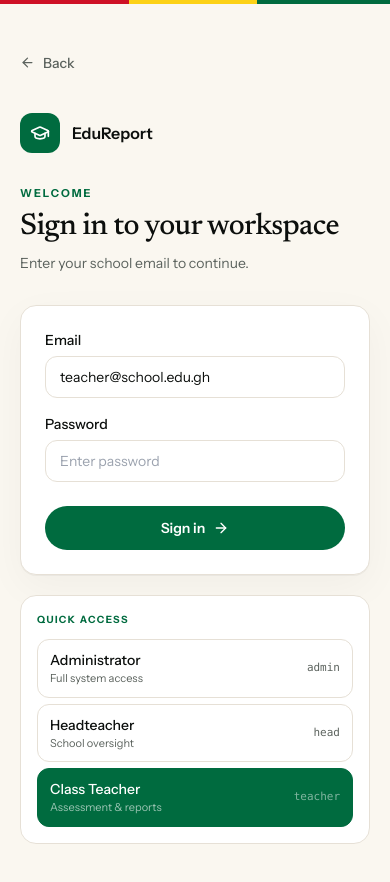
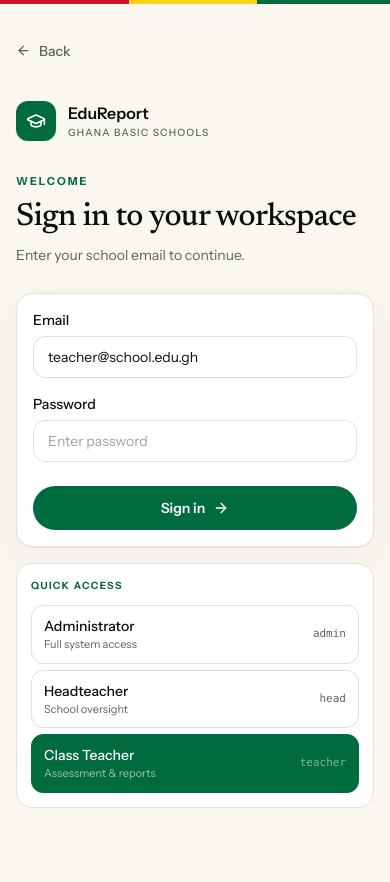
Before and after one commit to MAWUENAMM/terminal-report-system, a Next.js app: page /login in a window 390 px wide. Shown: the top 882 px of the page. After the commit the page ends 844 px from the top, so only its background shows below. Built offline with nearby package versions, Linux system fonts and the light colour scheme.

Commit message:
Fix mobile login branding and responsive spacing

```diff
--- a/src/app/login/page.tsx
+++ b/src/app/login/page.tsx
@@ -85,8 +85,8 @@ export default function LoginPage() {
           </div>
         </section>
 
-        <section className="flex items-center justify-center px-5 py-12 sm:px-8">
-          <div className="w-full max-w-[400px] animate-fade-up">
+        <section className="flex min-w-0 items-center justify-center px-4 py-8 sm:px-8 sm:py-12">
+          <div className="w-full max-w-[400px] min-w-0 animate-fade-up">
             <Link
               href="/"
               className="mb-10 inline-flex items-center gap-2 text-sm font-medium text-muted hover:text-ink"
@@ -95,22 +95,30 @@ export default function LoginPage() {
               Back
             </Link>
 
-            <div className="mb-8 flex items-center gap-3 lg:hidden">
-              <div className="flex h-10 w-10 items-center justify-center rounded-xl bg-[var(--g-green)] text-white">
+            <div
+              className="mb-8 flex items-center gap-3 lg:hidden"
+              aria-label="EduReport"
+            >
+              <div className="flex h-10 w-10 shrink-0 items-center justify-center rounded-xl bg-[var(--g-green)] text-white shadow-sm">
                 <GraduationCap size={20} />
               </div>
-              <span className="font-semibold">EduReport</span>
+              <div className="min-w-0">
+                <span className="block truncate font-semibold">EduReport</span>
+                <span className="block text-[10px] font-medium uppercase tracking-[0.12em] text-muted">
+                  Ghana Basic Schools
+                </span>
+              </div>
             </div>
 
             <div className="eyebrow">Welcome</div>
-            <h2 className="font-display mt-2 text-3xl font-medium tracking-[-0.02em]">
+            <h2 className="font-display mt-2 text-[2rem] font-medium leading-tight tracking-[-0.02em] sm:text-3xl">
               Sign in to your workspace
             </h2>
             <p className="mt-2 text-sm text-muted">
               Enter your school email to continue.
             </p>
 
-            <form onSubmit={handleLogin} className="surface mt-8 rounded-2xl p-6">
+            <form onSubmit={handleLogin} className="surface mt-7 rounded-2xl p-4 sm:mt-8 sm:p-6">
               <label className="mb-1.5 block text-sm font-medium">Email</label>
               <input
                 className="field"
@@ -136,7 +144,7 @@ export default function LoginPage() {
               </button>
             </form>
 
-            <div className="mt-5 rounded-2xl border border-line bg-white p-4">
+            <div className="mt-4 rounded-2xl border border-line bg-white p-3.5 sm:mt-5 sm:p-4">
               <div className="text-[10px] font-bold uppercase tracking-[0.14em] text-[var(--g-green)]">
                 Quick access
               </div>
```
